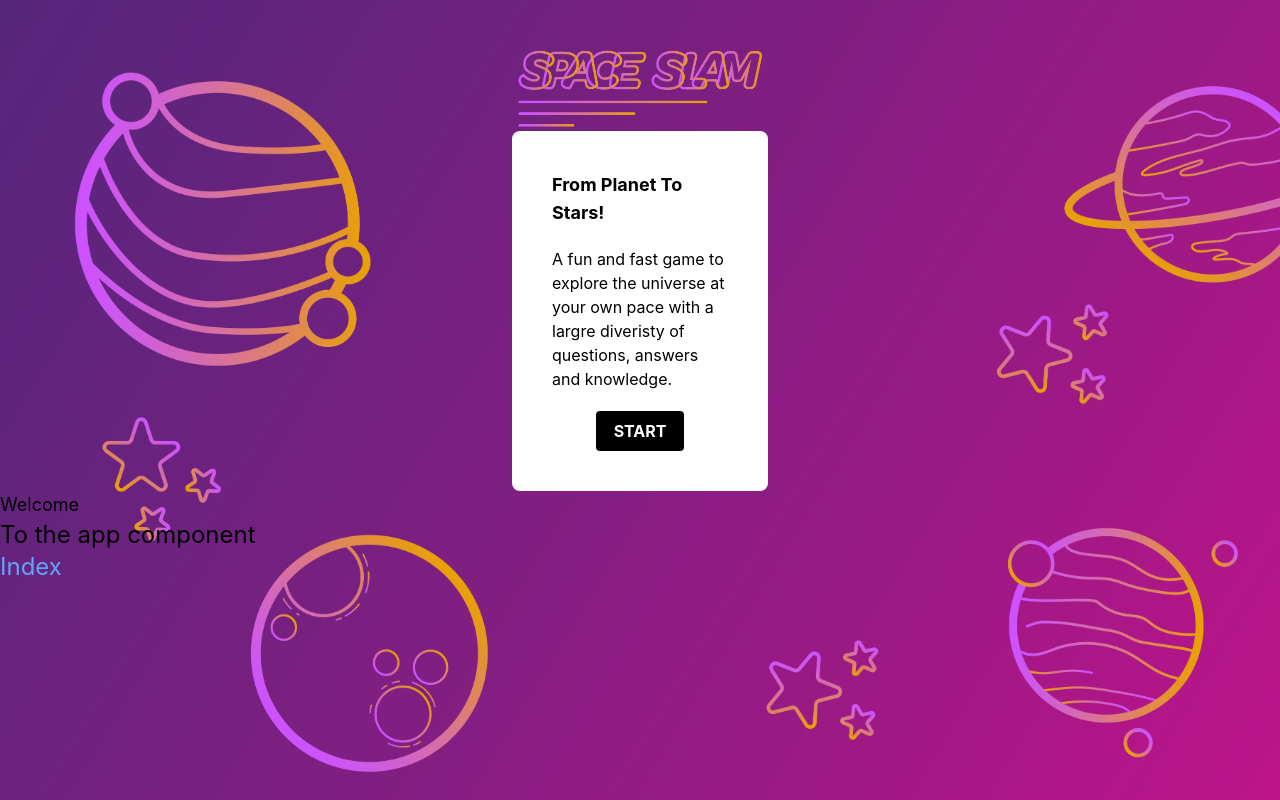
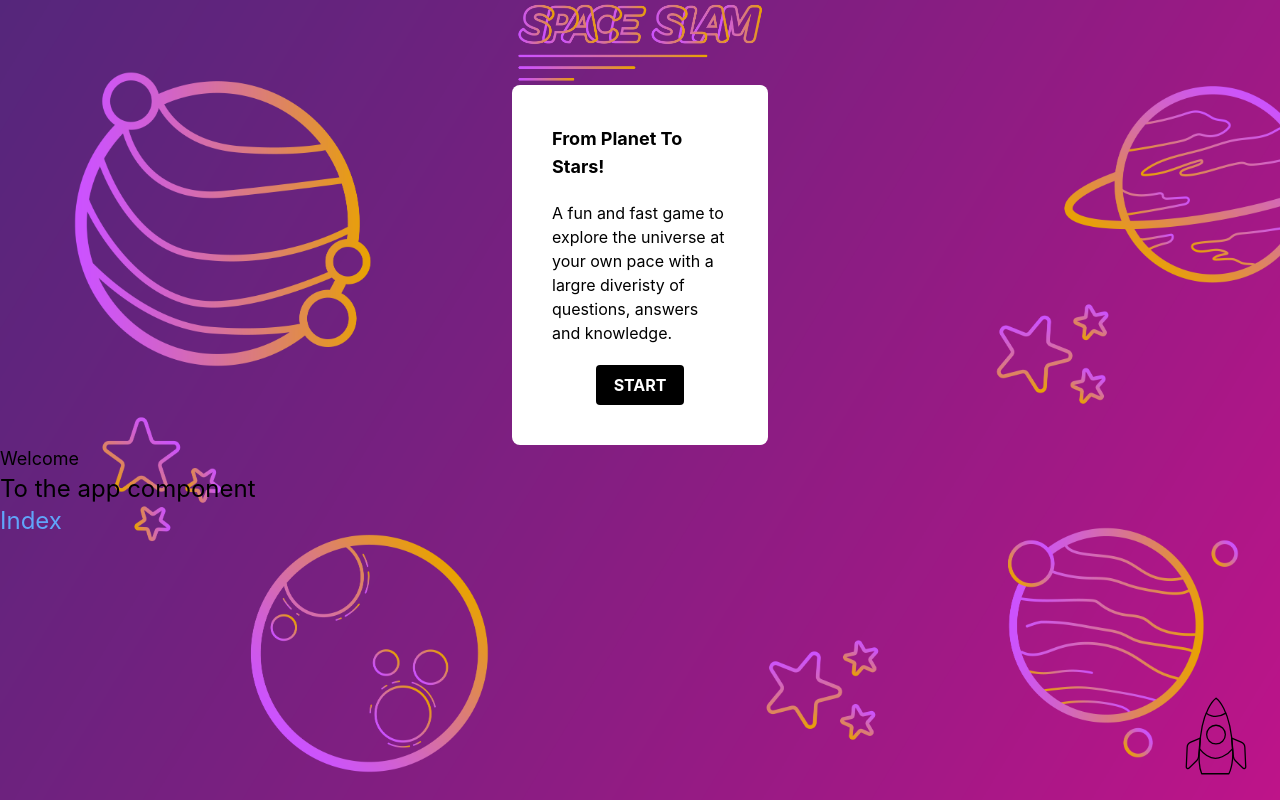
Before and after one commit to sebjohansson/spring23proj, a React (Create React App) app in the folder frontend/: page / in a window 1280 px wide. Built offline with nearby package versions, Linux system fonts and the light colour scheme.

Commit message:
I have touched your rocket ;)

```diff
--- a/frontend/src/App.js
+++ b/frontend/src/App.js
@@ -6,10 +6,9 @@ import StartInfo from "./components/StartInfo";
 function App() {
   return (
     <div>
-      <PlayMusic />
-
       <Logo />
       <StartInfo />
+      <PlayMusic/>
       <p className="text-lg color-red-500 ">Welcome</p>
       <div className="black text-2xl"> To the app component</div>
     </div>
--- a/frontend/src/components/PlayMusic.js
+++ b/frontend/src/components/PlayMusic.js
@@ -1,5 +1,6 @@
 import { useState, useRef } from "react";
-
+import rocket1 from "../assets/rocketicon-01.svg";
+import rocket2 from "../assets/rocketicon-02.svg"
 import music from "../assets/space-120280.mp3";
 
 const PlayMusic = () => {
@@ -20,8 +21,10 @@ const PlayMusic = () => {
   };
 
   return (
-    <div>
-      <button className="w-10 h-10" onClick={playing ? pause : play}></button>
+    <div className="absolute right-0 bottom-0">
+      {playing === false && (<img src={rocket1} alt="MY rocket" className="w-32 h-32" onClick={playing ? pause : play}></img>)
+      || (<img src={rocket2} alt="MY rocket2" className="w-32 h-32" onClick={playing ? pause : play}></img>)}
+
     </div>
   );
 };
```
